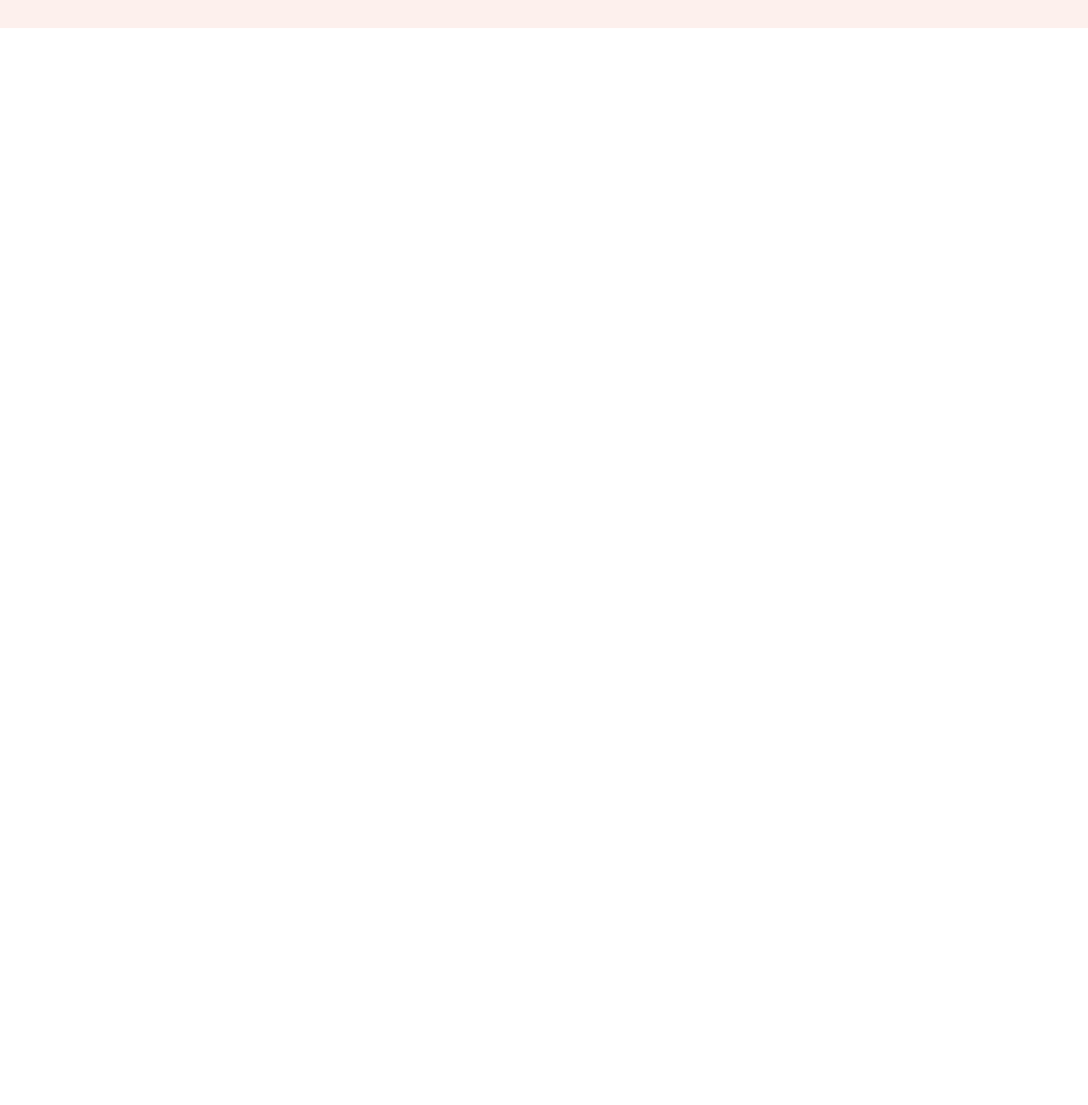
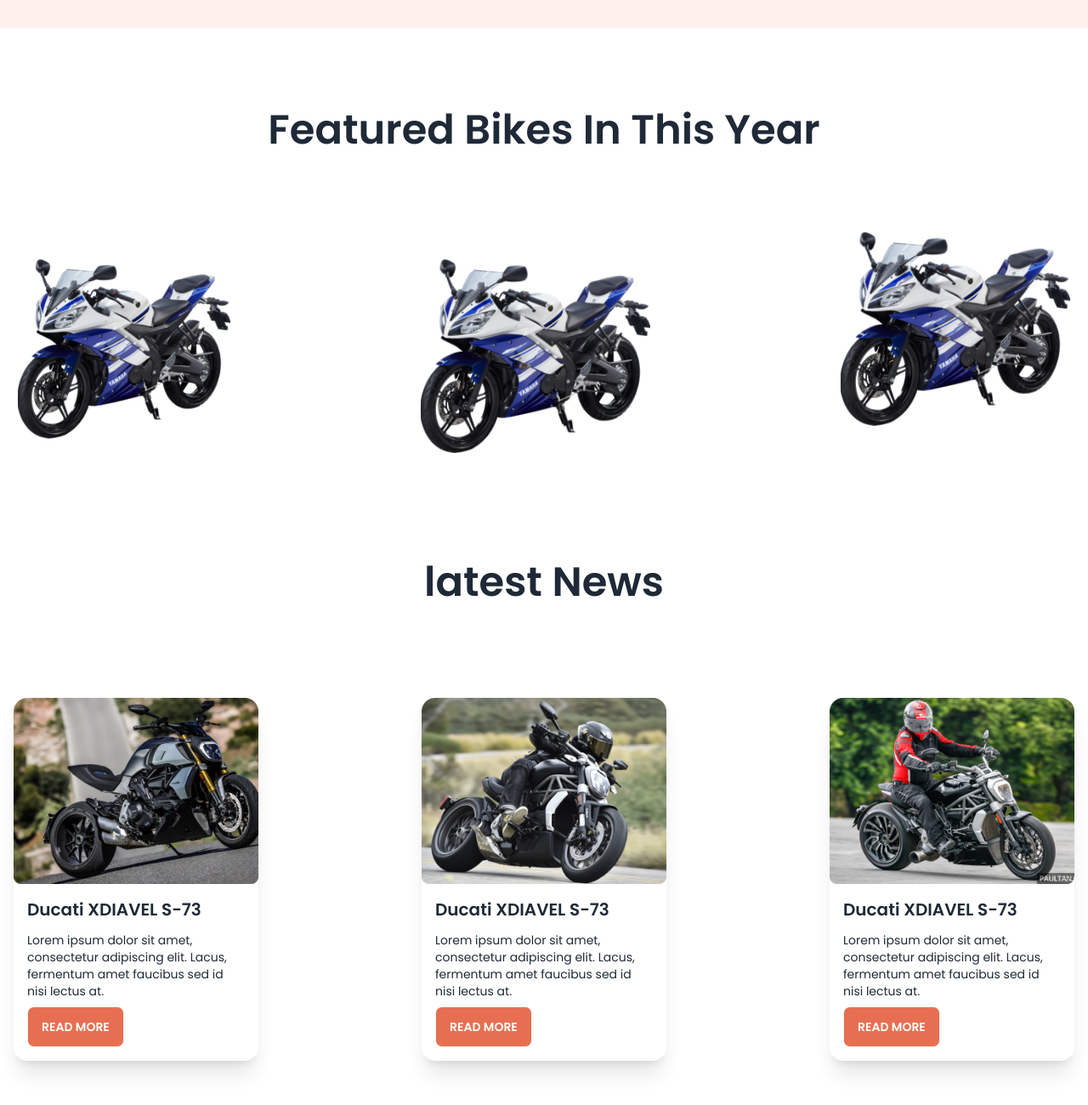
Before and after one commit to asikurofficial/biker-zone-with-daisy-ui, a plain HTML site: page index.html in a window 1280 px wide. Shown: the part 699-1999 px from the top of the page at 85% size. Before the commit the page ends 800 px from the top, so only its background shows below. Drawn offline with nearby package versions, Linux system fonts and the light colour scheme.

Commit message:
featured bikes & latest news added

```diff
--- a/index.html
+++ b/index.html
@@ -153,13 +153,54 @@
         </div>
       </div>
     </div>
-    <section>
+  </header>
+  <main>
+    <!-- featured bikes -->
+    <h3 class="text-center text-3xl lg:text-5xl font-semibold my-24" >Featured Bikes In This Year</h3>
+    <section class="flex flex-col lg:flex-row lg:justify-center lg:gap-56 lg:mb-10 w-full">
+      <div><a href=""><img class="w-[250px] mx-auto my-8" src="assests/photos/images/others/feature-bike.png" alt=""></a></div>
+      <div><a href=""><img class="w-[270px] mx-auto my-8" src="assests/photos/images/others/feature-bike.png" alt=""></a></div>
+      <div><a href=""><img class="w-[270px] mx-auto mb-8px lg:mb-2" src="assests/photos/images/others/feature-bike.png" alt=""></a></div>
+    </section>
+    <!-- latest news-->
+    <h3 class="text-center text-3xl lg:text-5xl font-semibold my-24" >latest News</h3>
+    <section class="flex justify-center flex-col lg:flex-row lg:gap-48 my-9 p-4">
+      <!-- card-1  -->
+      <div class="card card-compact  lg:w-96 bg-base-100 shadow-xl">
+        <figure><img src="assests/photos/images/others/latest1.png" alt="Ducati XDIAVEL S-73" /></figure>
+        <div class="card-body">
+          <h2 class="card-title">Ducati XDIAVEL S-73</h2>
+          <p>Lorem ipsum dolor sit amet, consectetur adipiscing elit. Lacus, fermentum amet faucibus sed id nisi lectus at.</p>
+          <div class="card-actions">
+            <button class="btn bg-bike-primary text-white ">Read More</button>
+          </div>
+        </div>
+      </div>
+
+      <!-- card-2  -->
+      <div class="card card-compact lg:w-96 bg-base-100 shadow-xl">
+        <figure><img src="assests/photos/images/others/latest2.png" alt="Ducati XDIAVEL S-73" /></figure>
+        <div class="card-body">
+          <h2 class="card-title">Ducati XDIAVEL S-73</h2>
+          <p>Lorem ipsum dolor sit amet, consectetur adipiscing elit. Lacus, fermentum amet faucibus sed id nisi lectus at.</p>
+          <div class="card-actions">
+            <button class="btn bg-bike-primary text-white ">Read More</button>
+          </div>
+        </div>
+      </div>
+      <!-- card-3  -->
+      <div class="card card-compact lg:w-96 bg-base-100 shadow-xl">
+        <figure><img src="assests/photos/images/others/latest3.png" alt="Ducati XDIAVEL S-73" /></figure>
+        <div class="card-body">
+          <h2 class="card-title">Ducati XDIAVEL S-73</h2>
+          <p>Lorem ipsum dolor sit amet, consectetur adipiscing elit. Lacus, fermentum amet faucibus sed id nisi lectus at.</p>
+          <div class="card-actions">
+            <button class="btn bg-bike-primary text-white ">Read More</button>
+          </div>
+        </div>
+      </div>
 
     </section>
-
-  </header>
-  <main>
-
   </main>
   <footer>
 
```
